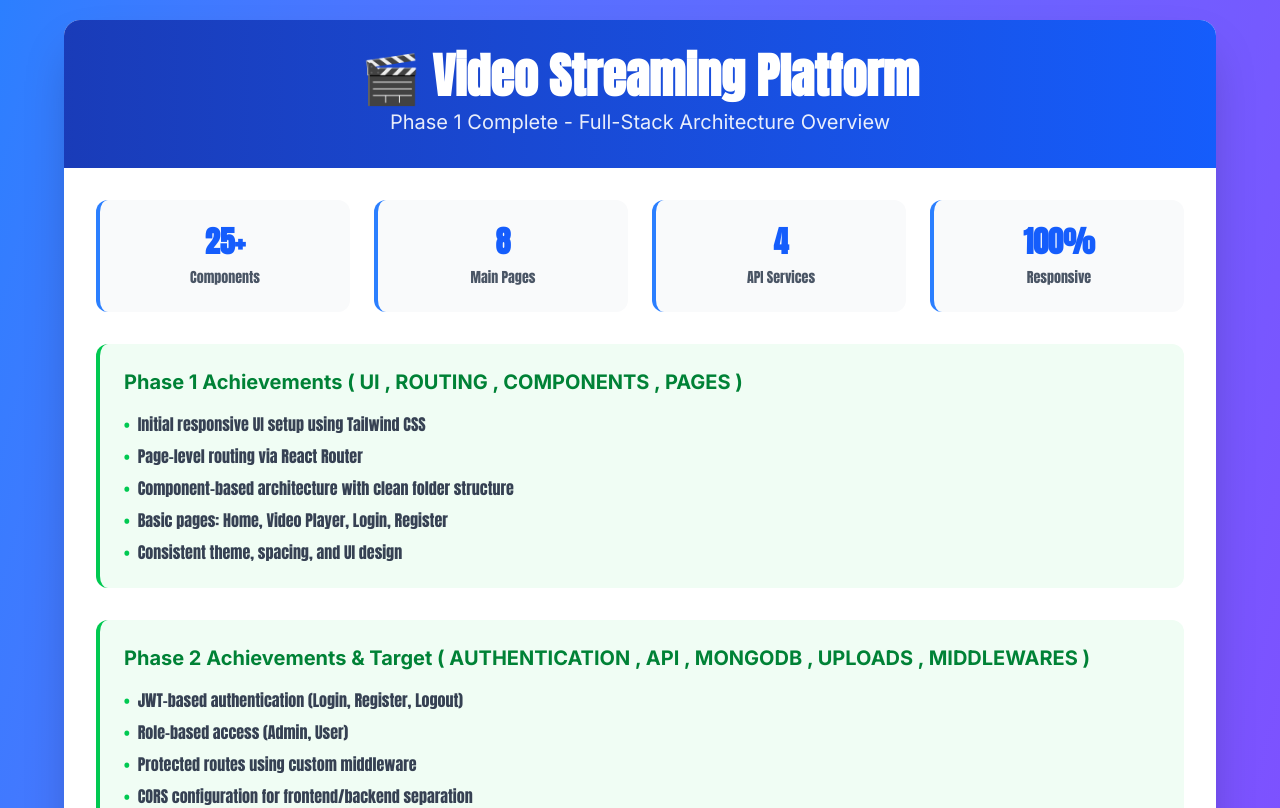
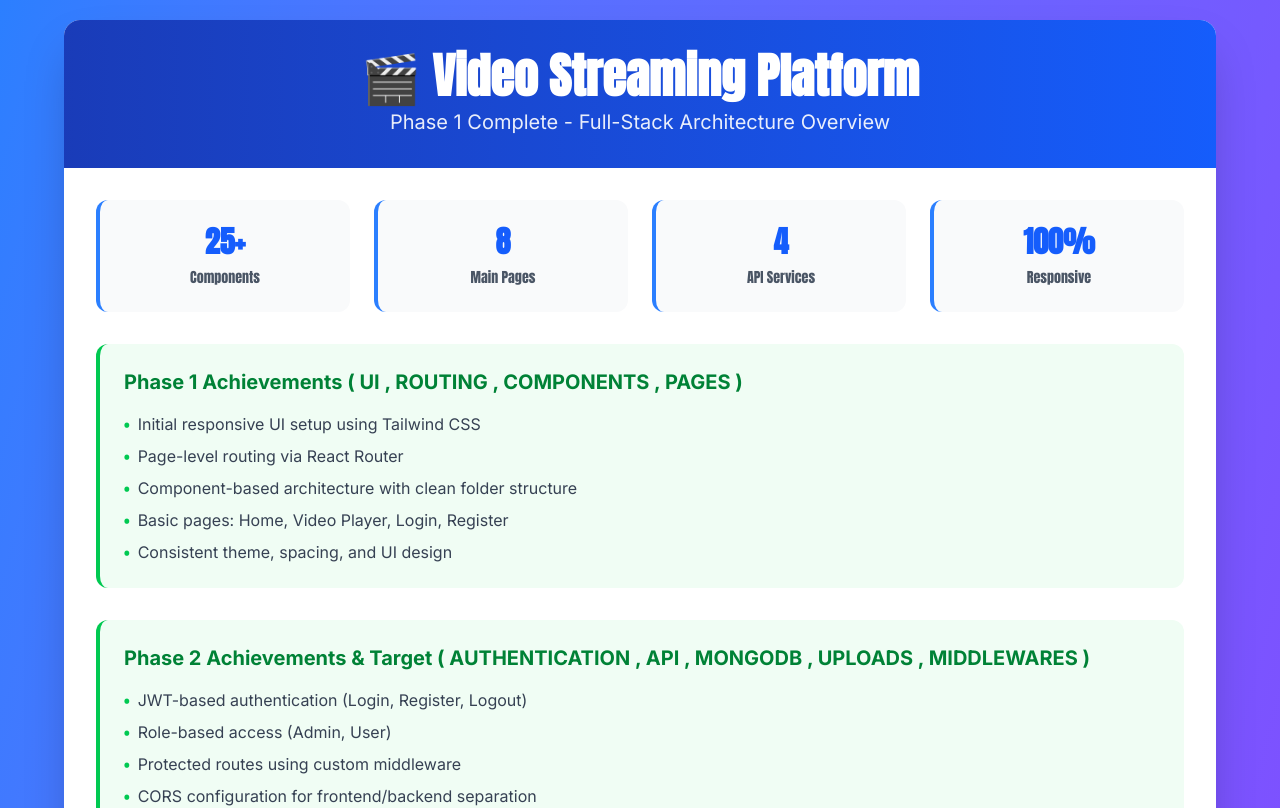
Before and after one commit to amanrajpoot5612/Video-Streaming-Platform-Full-Stack-, a React (Vite) app: page /showcase in a window 1280 px wide. Shown: the top 808 px of the page. Built offline with nearby package versions, Linux system fonts and the light colour scheme.

Commit message:
fix: update font family for list items and add target attribute to links in ArchitectureShowcase

```diff
--- a/src/index.css
+++ b/src/index.css
@@ -13,7 +13,7 @@ body,
     font-family: 'Anton' , sans-serif;
 }
 
-h3 , p , h4 , h5 , h6 {
+h3 , p , h4 , h5 , h6 , li{
     font-family: 'Inter' , sans-serif;
 }
 
--- a/src/pages/Showcase/ArchitectureShowcase.jsx
+++ b/src/pages/Showcase/ArchitectureShowcase.jsx
@@ -178,13 +178,13 @@ const ArchitectureShowcase = () => {
                         <h3 className="text-xl font-bold mb-2">Want to see it in action?</h3>
                         <p className="mb-4">Check out the live demo or explore the source code!</p>
                         <div className="flex flex-col sm:flex-row gap-4 justify-center">
-                            <Link to={'https://amanrajpoot-bugsy.vercel.app/'}>
+                            <Link target='1' to={'https://amanrajpoot-bugsy.vercel.app/'}>
                                 <button className="bg-white text-blue-600 px-6 py-2 rounded-lg font-medium hover:bg-gray-100 transition-colors">
                                     View Live Demo
                                 </button>
                             </Link>
 
-                            <Link to={'https://github.com/amanrajpoot5612/Video-Streaming-Platform-Full-Stack-'}>
+                            <Link target='1' to={'https://github.com/amanrajpoot5612/Video-Streaming-Platform-Full-Stack-'}>
                                 <button className="bg-transparent border-2 border-white text-white px-6 py-2 rounded-lg font-medium hover:bg-white hover:text-blue-600 transition-colors">
                                     GitHub Repository
                                 </button></Link>
```
